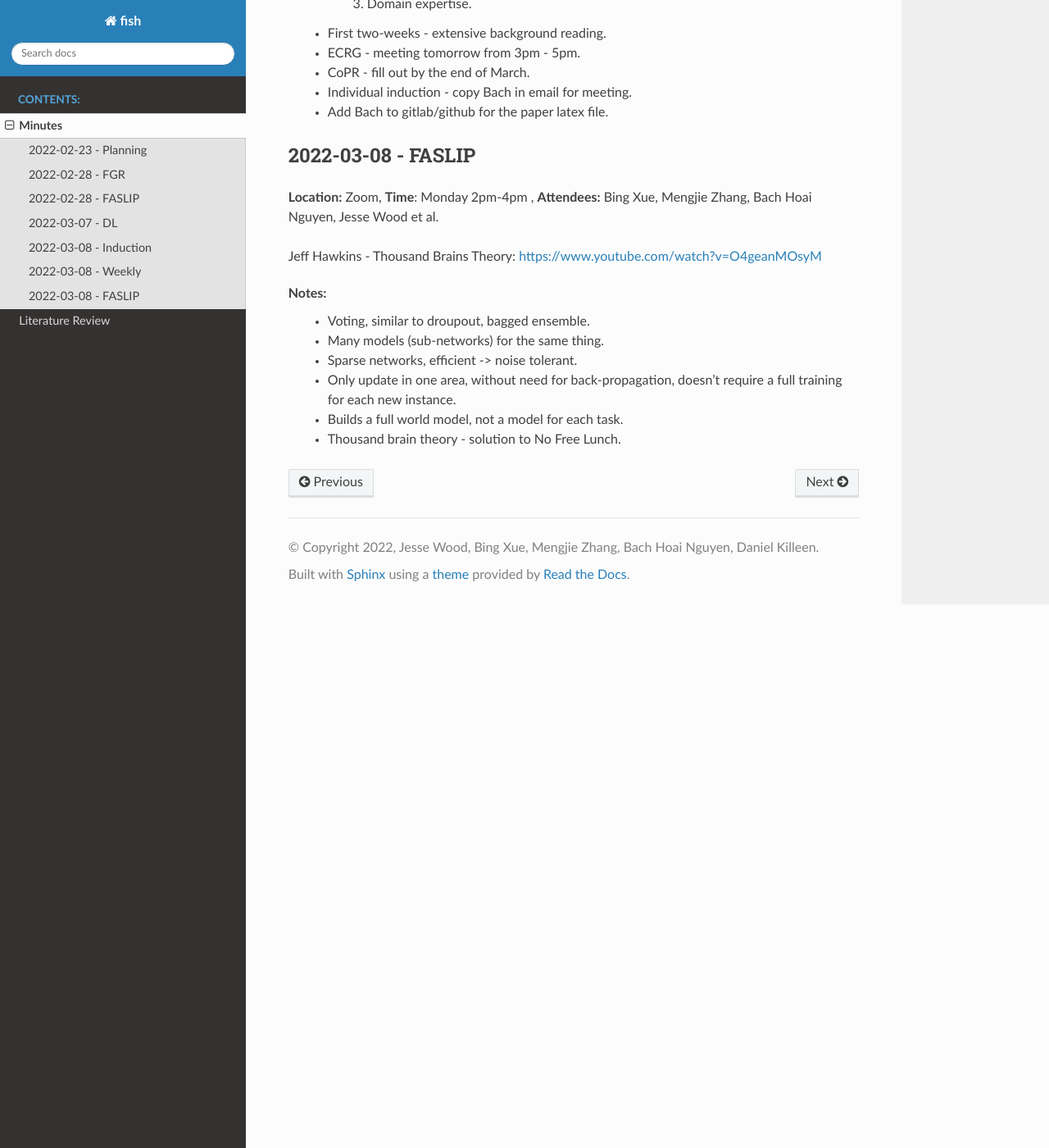
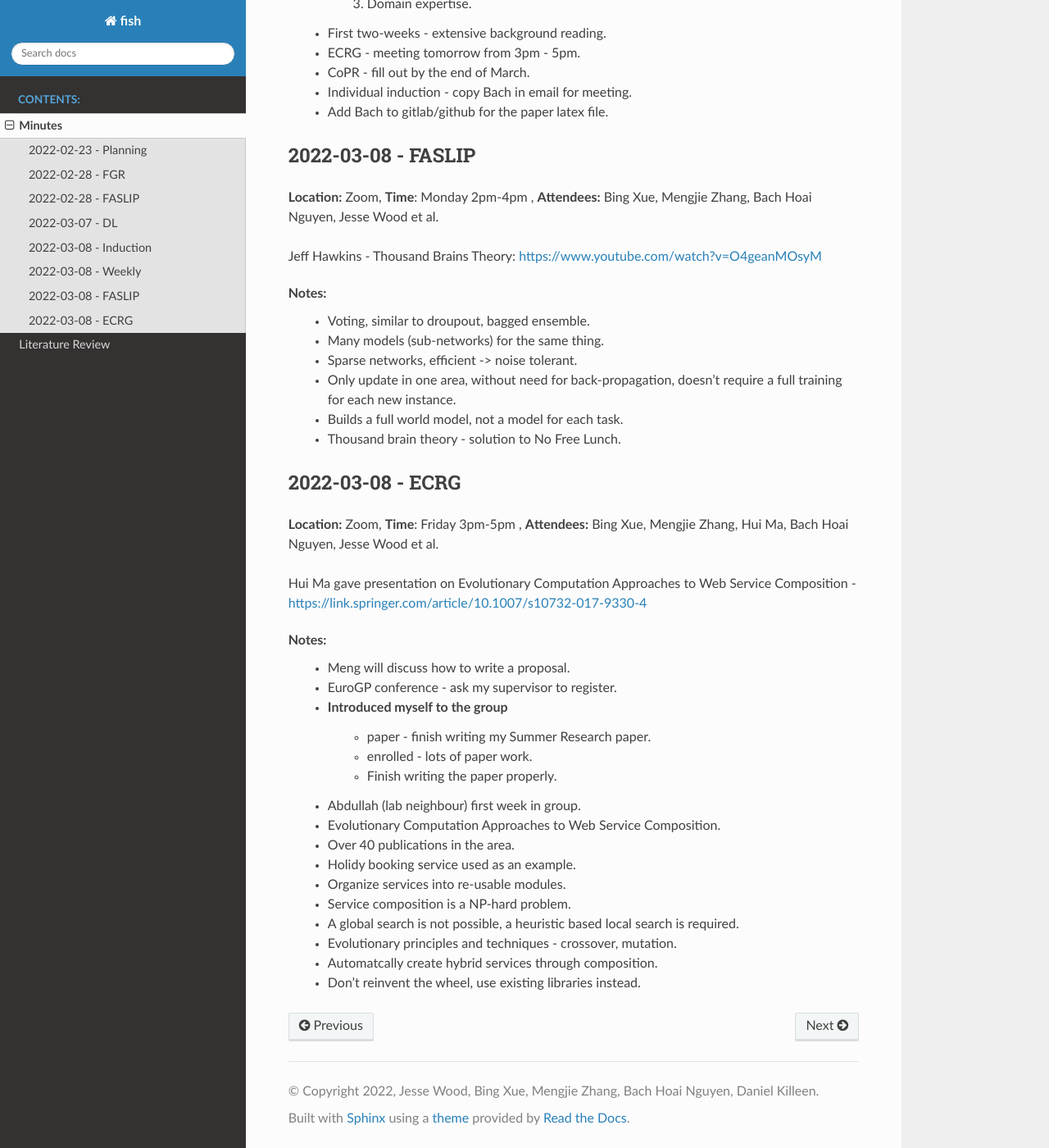
Before and after one commit to woodRock/fishy-business, a Sphinx documentation site: the page built from docs/source/minutes.rst, in a window 1280 px wide and 1400 px high, scrolled down 3571 px. Shown: the whole window at 82% size. Built offline with Sphinx 7.4.7 and the Read the Docs theme 2.0.0, drawn with Linux system fonts in a browser that asks for light colours.

Commit message:
ECRG notes

```diff
--- a/docs/source/minutes.rst
+++ b/docs/source/minutes.rst
@@ -144,3 +144,27 @@ Notes:
     * Only update in one area, without need for back-propagation, doesn't require a full training for each new instance.
     * Builds a full world model, not a model for each task.
     * Thousand brain theory - solution to No Free Lunch.
+
+2022-03-08 - ECRG
+~~~~~~~~~~~~~~~~~~~~~~
+**Location:** Zoom, **Time**: Friday 3pm-5pm , **Attendees:** Bing Xue, Mengjie Zhang, Hui Ma, Bach Hoai Nguyen, Jesse Wood et al.
+
+Hui Ma gave presentation on Evolutionary Computation Approaches to Web Service Composition - https://link.springer.com/article/10.1007/s10732-017-9330-4
+
+Notes:
+    * Meng will discuss how to write a proposal.
+    * EuroGP conference - ask my supervisor to register.
+    * Introduced myself to the group
+        * paper - finish writing my Summer Research paper.
+        * enrolled - lots of paper work.
+        * Finish writing the paper properly.
+    * Abdullah (lab neighbour) first week in group.
+    * Evolutionary Computation Approaches to Web Service Composition.
+    * Over 40 publications in the area.
+    * Holidy booking service used as an example.
+    * Organize services into re-usable modules.
+    * Service composition is a NP-hard problem.
+    * A global search is not possible, a heuristic based local search is required.
+    * Evolutionary principles and techniques - crossover, mutation.
+    * Automatcally create hybrid services through composition.
+    * Don't reinvent the wheel, use existing libraries instead.
```
Also changed, not shown: docs/source/papers.rst (+8 -0 lines), 9 other files.
